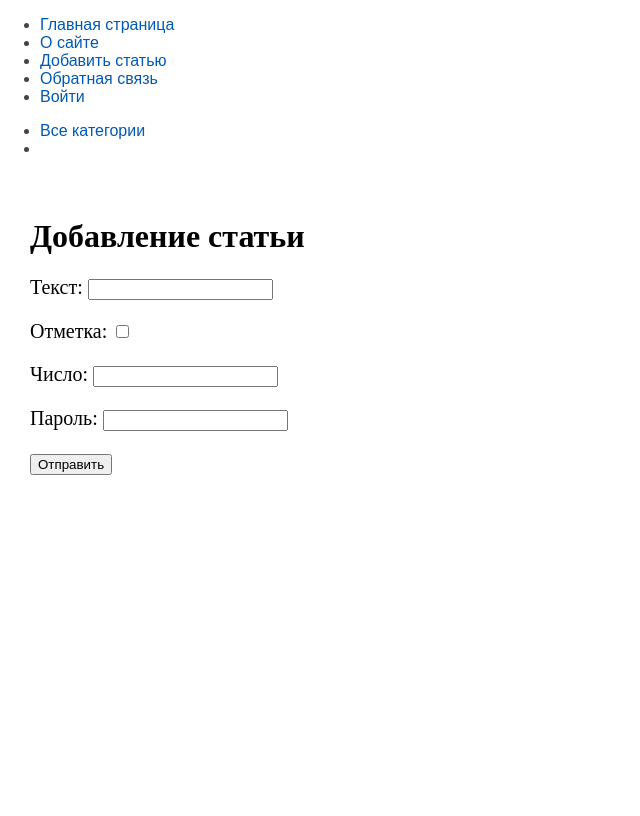
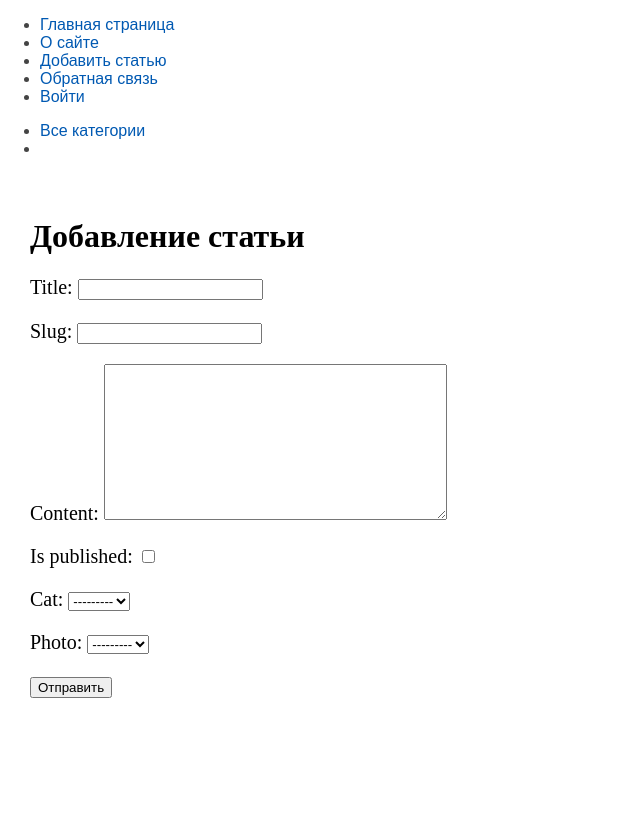
Before and after one commit to ilshat2/my_website_project, a Django app: page /addpage/ in a window 1280 px wide. Shown: the whole page, without its empty margins (0-640 px from the left). Run offline with Django 4.2, Linux system fonts and the light colour scheme; data that the repository does not hold is empty.

Commit message:
feat(forms): Update form files and view functions

```diff
--- a/siteilshat/myresume/forms.py
+++ b/siteilshat/myresume/forms.py
@@ -4,3 +4,8 @@ from myresume.models import Category, Photo
 
 class AddPostForm(forms.Form):
     title = forms.CharField(max_length=255)
+    slug = forms.SlugField(max_length=255)
+    content = forms.CharField(widget=forms.Textarea())
+    is_published = forms.BooleanField()
+    cat = forms.ModelChoiceField(queryset=Category.objects.all())
+    photo = forms.ModelChoiceField(queryset=Photo.objects.all())
--- a/siteilshat/myresume/templates/myresume/addpage.html
+++ b/siteilshat/myresume/templates/myresume/addpage.html
@@ -4,10 +4,7 @@
 <h1>{{ title }}</h1>
 <form action="" method="POST">
     {% csrf_token %}
-    <p><label for="id_1">Текст: </label><input type="text" id="id_1" name="filed_text"></p>
-    <p><label for="id_2">Отметка: </label><input type="checkbox" id="id_2" name="filed_check"></p>
-    <p><label for="id_3">Число: </label><input type="number" id="id_3" name="filed_num"></p>
-    <p><label for="id_4">Пароль: </label><input type="password" id="id_4" name="filed_psw"></p>
+   {{ form.as_p }}
     <p><button type="submit">Отправить</button></p>
 </form>
 {% endblock %}
--- a/siteilshat/myresume/views.py
+++ b/siteilshat/myresume/views.py
@@ -5,7 +5,9 @@ from django.shortcuts import render, redirect, get_object_or_404
 from django.urls import reverse
 from django.template.loader import render_to_string
 from django.template.defaultfilters import slugify
+from myresume.forms import AddPostForm
 from myresume.models import Myresume, Category, TagPost
+
 
 
 menu = [
@@ -45,7 +47,13 @@ def show_post(request, post_slug):
 
 
 def addpage(request):
-    return render(request, 'myresume/addpage.html', {'menu': menu, 'title': 'Добавление статьи'})
+    form = AddPostForm()
+    data = {
+        'menu': menu,
+        'title': 'Добавление статьи',
+        'form': form
+    }
+    return render(request, 'myresume/addpage.html', data)
 
 
 def contact(request):
```
